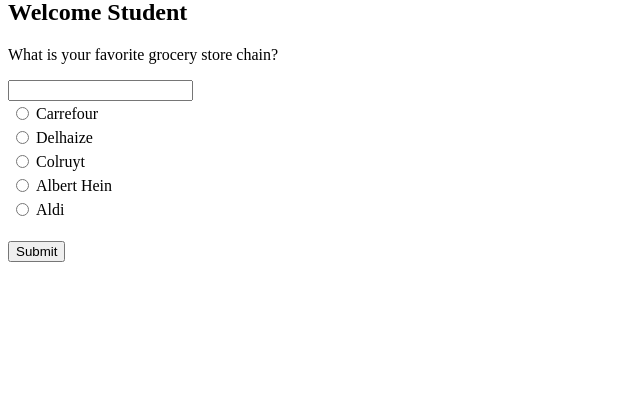
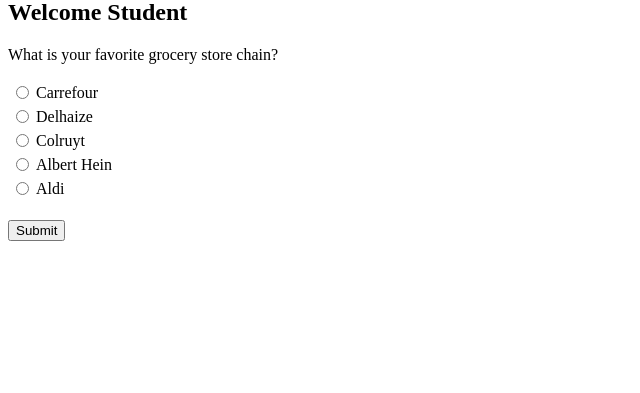
Before and after one commit to MatsVanderElst/planitTest, a PHP site: template src/view/pages/store.php in a window 1280 px wide. Shown: the part 407-800 px from the top of the page, without its empty margins (0-640 px from the left). Run offline with PHP 8.4, Linux system fonts and the light colour scheme; the template is opened without the code that fills it, so the values that code supplies are empty; some web fonts are replaced.

Commit message:
cleaned up pagescontroller, started store fucntion and reworked html #5

```diff
--- a/src/model/User.php
+++ b/src/model/User.php
@@ -7,7 +7,7 @@ class User extends Model
   public $timestamps = false;
   public $incrementing = false;
 
-  protected $fillable = ['nickname', 'email', 'password', 'credit', 'id'];
+  protected $fillable = ['nickname', 'email', 'password', 'credit', 'id', 'store'];
 
   public static function validate($data)
   {
@@ -22,9 +22,9 @@ class User extends Model
     if (empty($data['password'])) {
       $errors[] = 'Please fill in a password';
     }
-    /* if (empty($data['favstore'])) {
+    if (empty($data['store'])) {
       $errors[] = 'Please select a store';
-    } */
+    }
 
     return $errors;
   }
--- a/src/view/pages/store.php
+++ b/src/view/pages/store.php
@@ -6,40 +6,26 @@
     </h1>
     <h2 class="storeWelcomeMessage">Welcome Student<?php ?></h2>
     <p class="storeParagraph">What is your favorite grocery store chain?</p>
-
-    <input type="input" class="storeInput" name="favstore" value=""><br>
-
-    <!-- <div class="storeStyle">
-      <input type="radio" class="storeRadioButton" name="favstore" value="carrefour">
-      <label for="carrefour">Carrefour</label><br>
-      <input type="radio" class="store2" name="favstore" value="delhaize">
-      <label for="delhaize">Delhaize</label><br>
-      <input type="radio" class="store1" name="favstore" value="Albert Hein" select="selected">
-      <label for="Albert Hein">Albert Hein</label><br>
-      <input type="radio" id="Albert Hein" name="favstore" value="Albert Hein" select="selected">
-      <label for="Albert Hein">Jumbo</label><br>
-    </div> -->
-
     <div class="storeStyle">
       <table>
           <tr>
-            <td><input class="storeRadioButton" id="name" type="radio"></td>
+            <td><input class="storeRadioButton" name="store" type="radio" value="carrefour"></td>
             <td class="lbl"><label class="labelStyling" for="store">Carrefour</label></td>
           </tr>
           <tr>
-            <td><input class="storeRadioButton" id="name" type="radio"></td>
+            <td><input class="storeRadioButton" name="store" type="radio" value="delhaize"></td>
             <td class="lbl"><label class="labelStyling" for="store">Delhaize</label></td>
           </tr>
           <tr>
-            <td><input class="storeRadioButton" id="name" type="radio"></td>
+            <td><input class="storeRadioButton" name="store" type="radio" value="colruyt"></td>
             <td class="lbl"><label class="labelStyling" for="store">Colruyt</label></td>
           </tr>
           <tr>
-            <td><input class="storeRadioButton" id="name" type="radio"></td>
+            <td><input class="storeRadioButton" name="store" type="radio" value="alberthein"></td>
             <td class="lbl"><label class="labelStyling" for="store">Albert Hein</label></td>
           </tr>
           <tr>
-            <td><input class="storeRadioButton" id="name" type="radio"></td>
+            <td><input class="storeRadioButton" name="store" type="radio" value="aldi"></td>
             <td class="lbl"><label class="labelStyling" for="store">Aldi</label></td>
           </tr>
       </table>
```
Also changed, not shown: src/controller/PagesController.php (+17 -33 lines).
